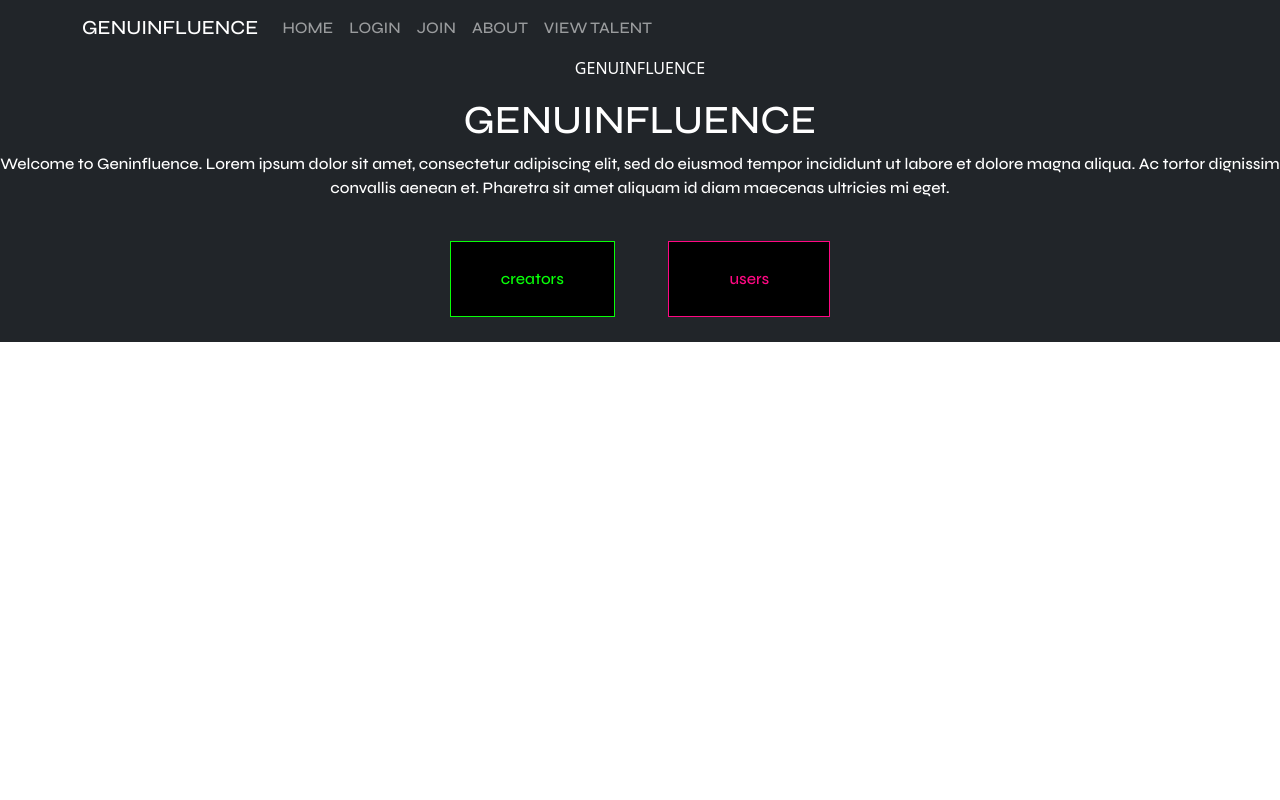
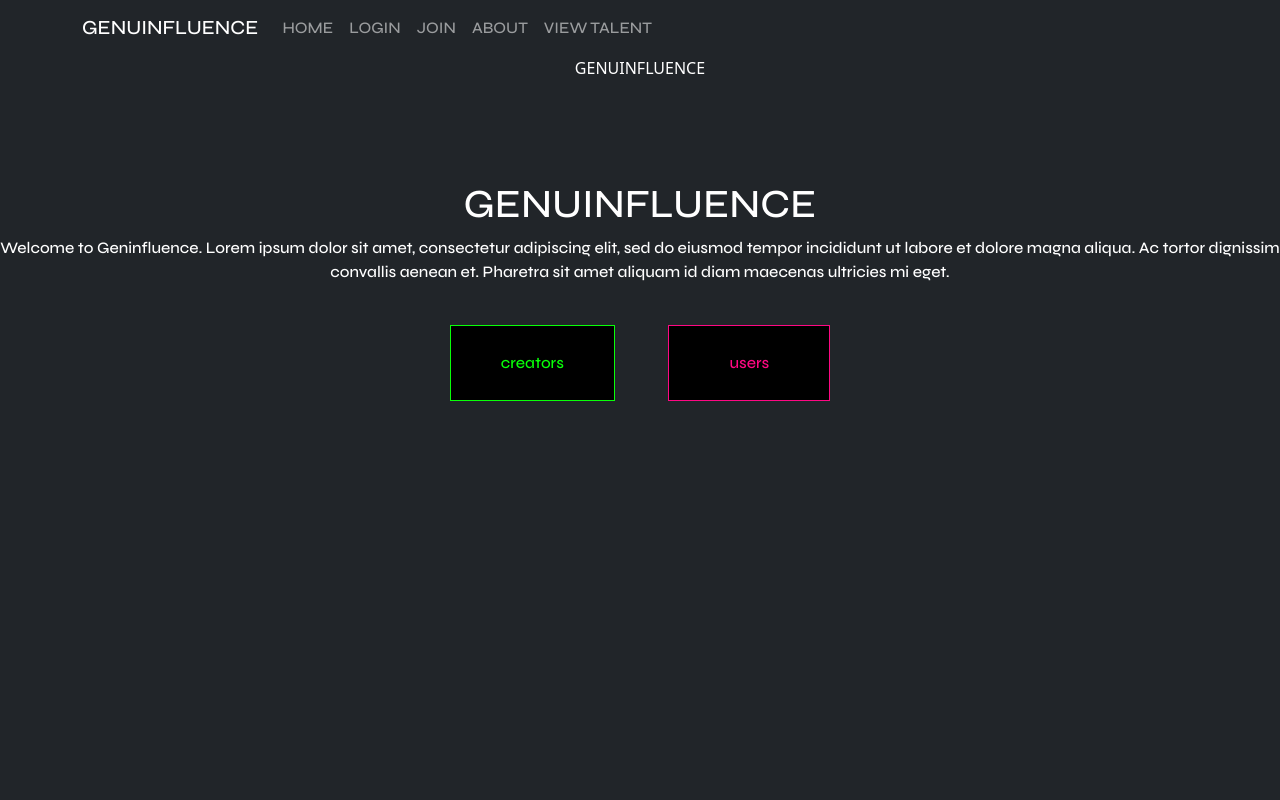
Before and after one commit to elizparisi/genuinfluence, a React (Create React App) app: page / in a window 1280 px wide. Shown: the top 800 px of the page. Built offline with nearby package versions, Linux system fonts and the light colour scheme.

Commit message:
edit styling of homepage

```diff
--- a/src/index.css
+++ b/src/index.css
@@ -18,6 +18,9 @@
 
 .homepage {
   font-family: 'Syne';
+  height: 900px;
+  background-color: #212529;
+  margin: 100px 0;
 }
 
 .navigation-page {
```
